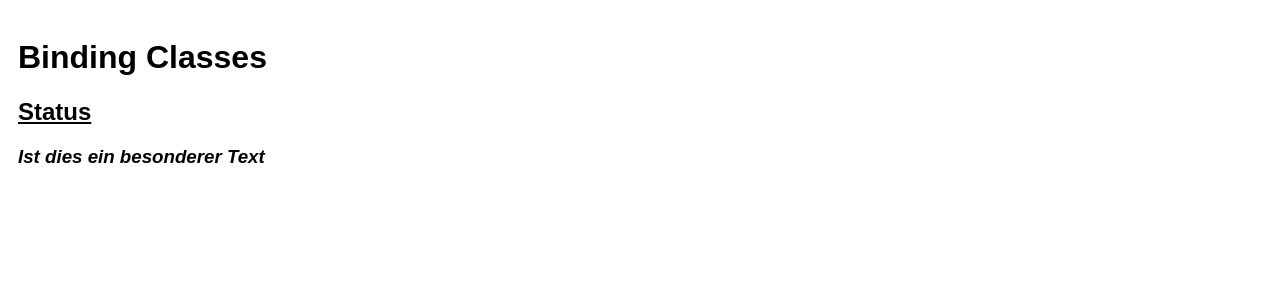
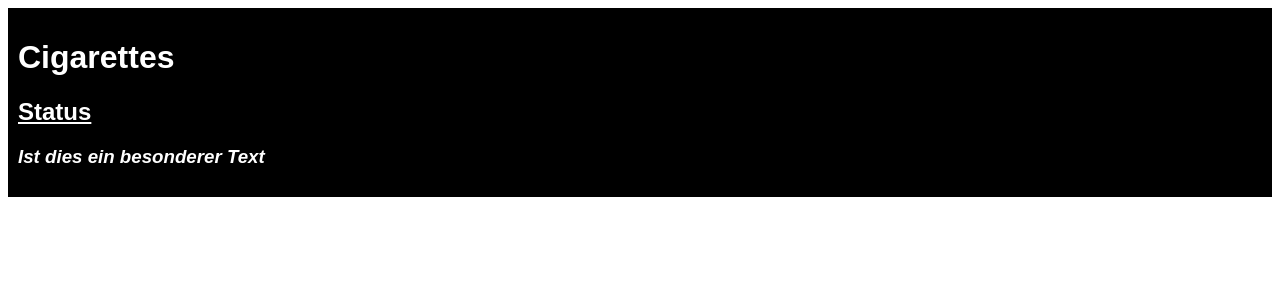
Before and after one commit to siggi-ai/Vue-Practice, a Vue app: page / in a window 1280 px wide. Shown: the top 300 px of the page. Built offline with nearby package versions, Linux system fonts and the light colour scheme.

Commit message:
cigarettes

```diff
--- a/src/App.vue
+++ b/src/App.vue
@@ -1,10 +1,8 @@
 <template>
   <div class="main">
-    <h1>Binding Classes</h1>
+    <h1>Cigarettes</h1>
     <h2 class="underline" v-bind:class="state">Status</h2>
-    <h3 :class="{ especially: active }">
-      Ist dies ein besonderer Text
-    </h3>
+    <h3 :class="{ especially: active }">Ist dies ein besonderer Text</h3>
   </div>
 </template>
 
@@ -15,13 +13,15 @@ export default {
     return {
       state: "success",
       active: true,
-    }
-  }
+    };
+  },
 };
 </script>
 
 <style scoped>
 .main {
+  background-color: #000;
+  color: white;
   padding: 10px;
   font-family: Arial, Helvetica, sans-serif;
 }
```
